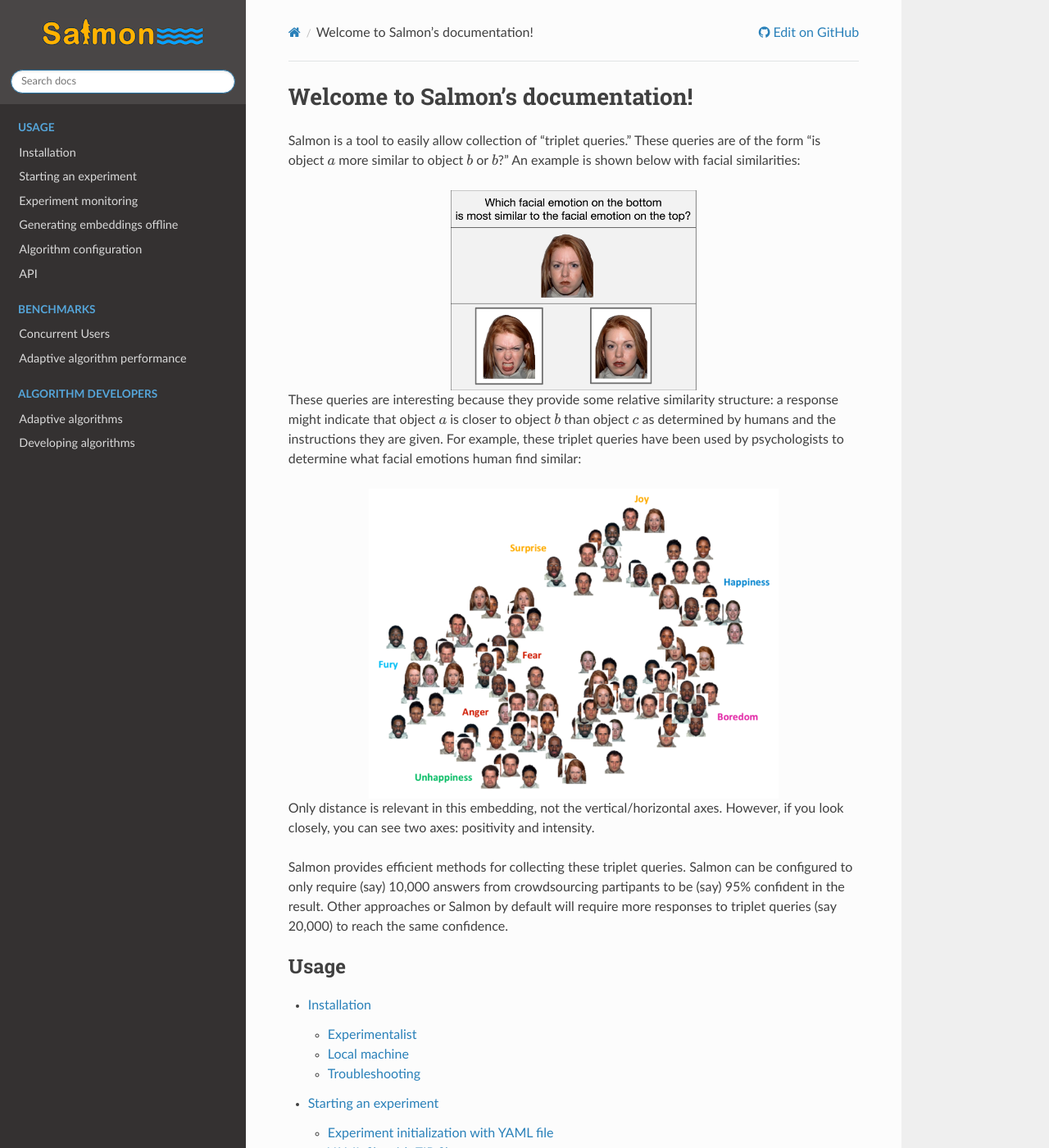
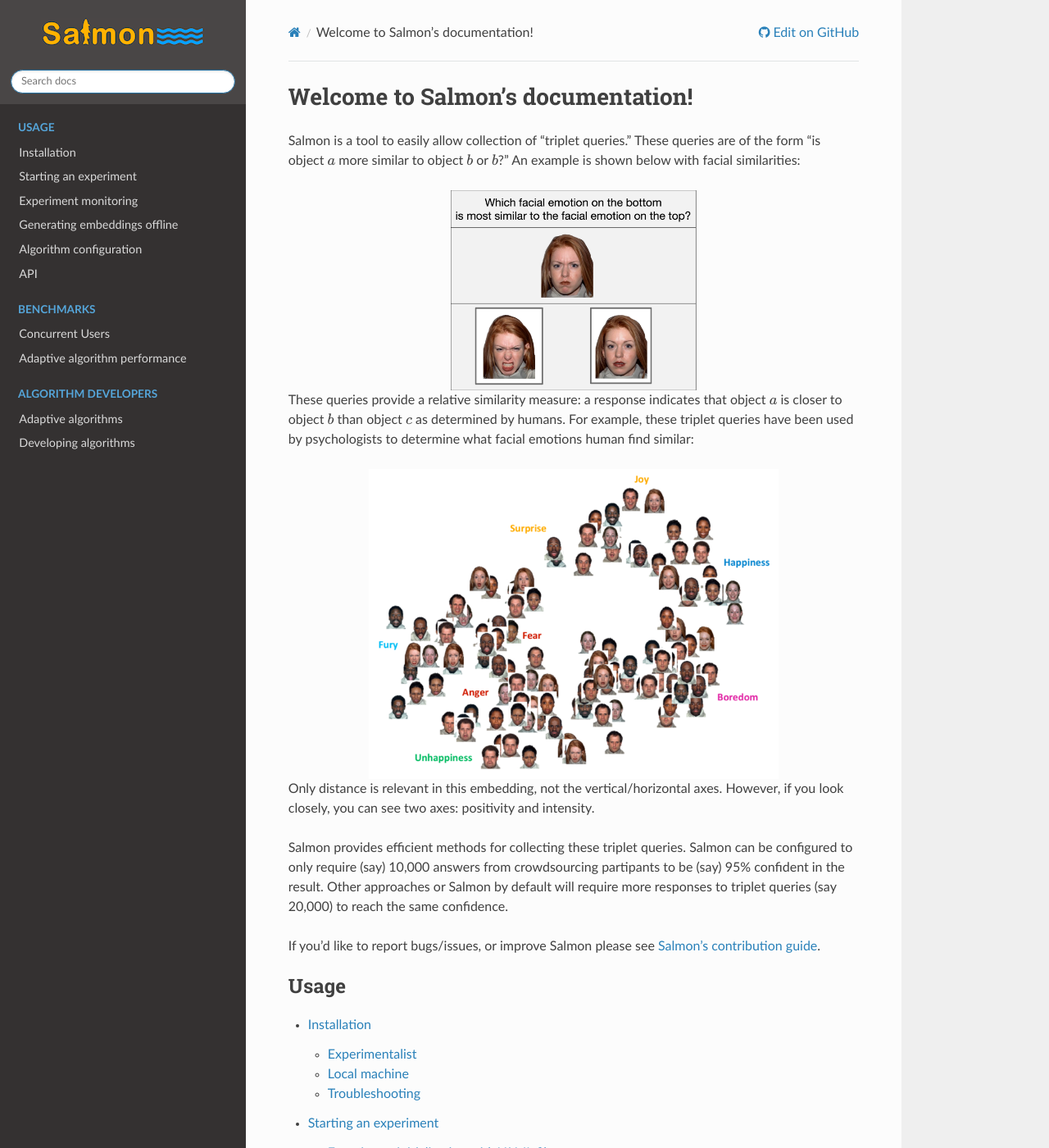
Before and after one commit to stsievert/salmon, a Sphinx documentation site: the page built from docs/source/index.rst, in a window 1280 px wide and 1400 px high. Shown: the whole window at 82% size. Built offline with Sphinx 7.4.7 and the Read the Docs theme 2.0.0, drawn with Linux system fonts in a browser that asks for light colours.

Commit message:
add link on docs

```diff
--- a/docs/source/index.rst
+++ b/docs/source/index.rst
@@ -9,10 +9,9 @@ are of the form "is object :math:`a` more similar to object :math:`b` or
    :width: 300px
    :align: center
 
-These queries are interesting because they provide some relative similarity
-structure: a response might indicate that object :math:`a` is closer to object
-:math:`b` than object :math:`c` as determined by humans and the instructions
-they are given. For example, these triplet queries have been used by
+These queries provide a relative similarity measure: a response indicates that
+object :math:`a` is closer to object :math:`b` than object :math:`c` as
+determined by humans. For example, these triplet queries have been used by
 psychologists to determine what facial emotions human find similar:
 
 .. image:: imgs/face-embedding.png
@@ -27,6 +26,11 @@ can be configured to only require (say) 10,000 answers from crowdsourcing
 partipants to be (say) 95% confident in the result. Other approaches or Salmon
 by default will require more responses to triplet queries (say 20,000) to reach
 the same confidence.
+
+If you'd like to report bugs/issues, or improve Salmon please see `Salmon's
+contribution guide`_.
+
+.. _Salmon's contribution guide: https://github.com/stsievert/salmon/blob/master/CONTRIBUTING.md
 
 .. toctree::
    :maxdepth: 2
```
Also changed, not shown: CONTRIBUTING.md (+4 -1 lines).
